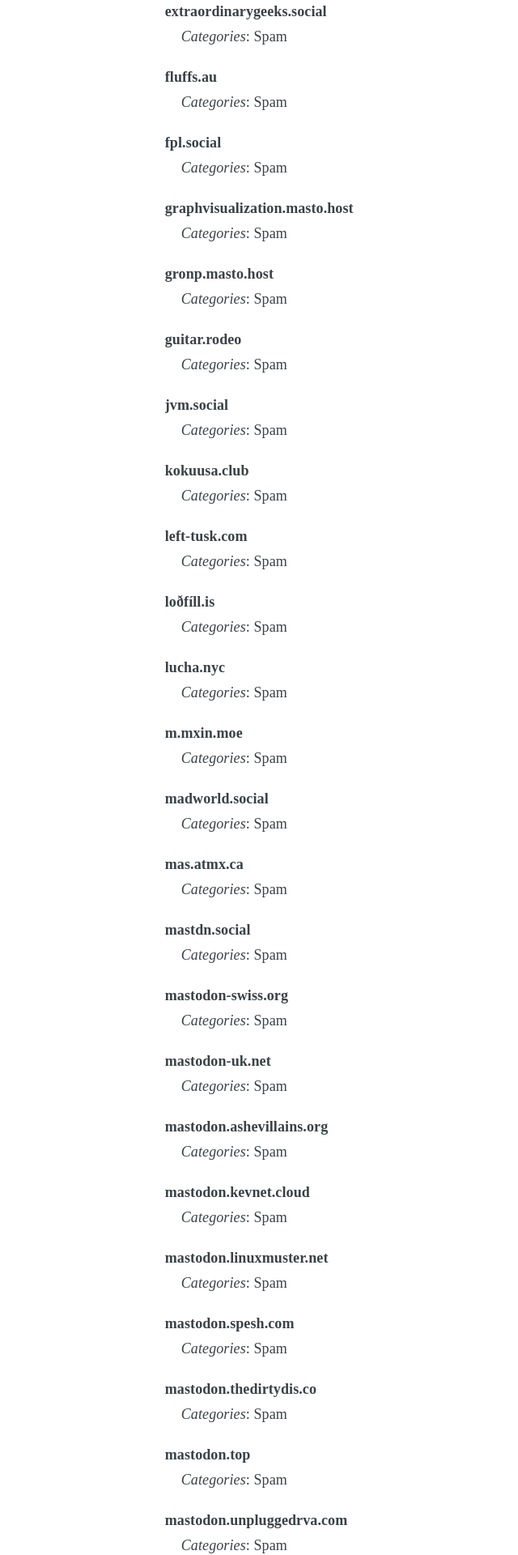
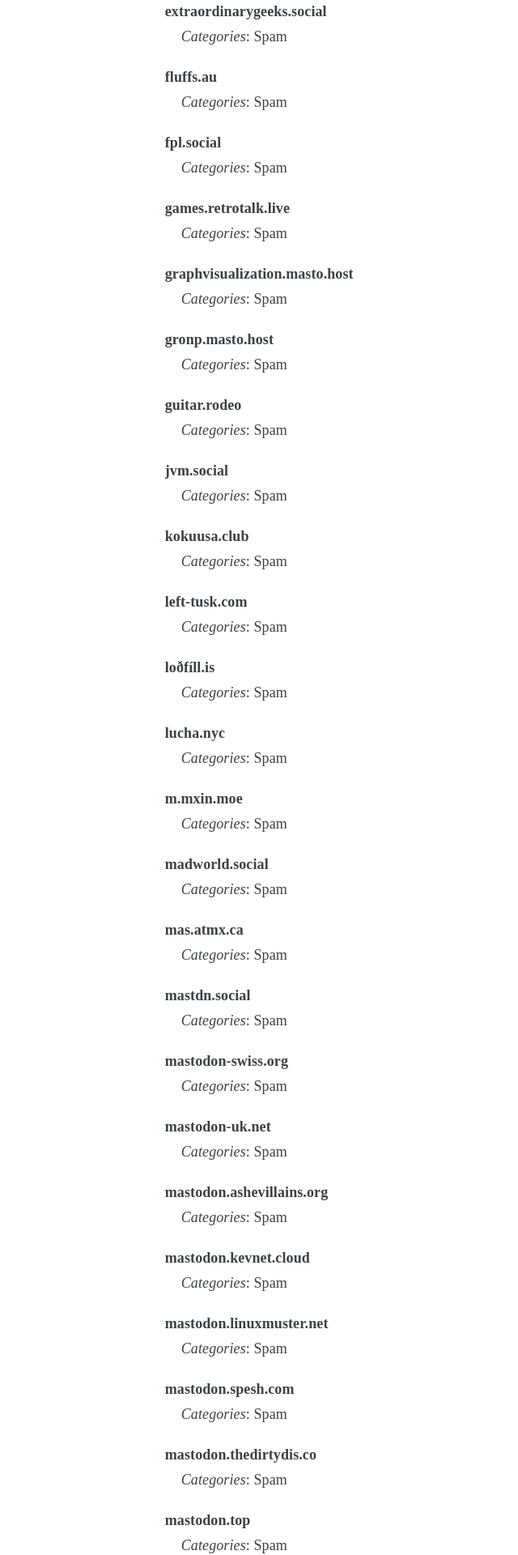
Before and after one commit to chaossocial/meta, a Jekyll site: the page built from federation.md, in a window 1280 px wide. Shown: the part 1883-3803 px from the top of the page at 81% size, without its empty margins (226-866 px from the left). Built offline with Jekyll 4.4.1, drawn with Linux system fonts in a browser that asks for light colours; some of the changed text lies outside the part shown.

Commit message:
Limit games.retrotalk.live

```diff
--- a/_data/limited_instances.json
+++ b/_data/limited_instances.json
@@ -115,6 +115,15 @@
   },
   {
     "instance": "fpl.social",
+    "tags": [
+      "SPAM"
+    ],
+    "receipts": [],
+    "comment_en": "",
+    "comment_de": ""
+  },
+  {
+    "instance": "games.retrotalk.live",
     "tags": [
       "SPAM"
     ],
```
